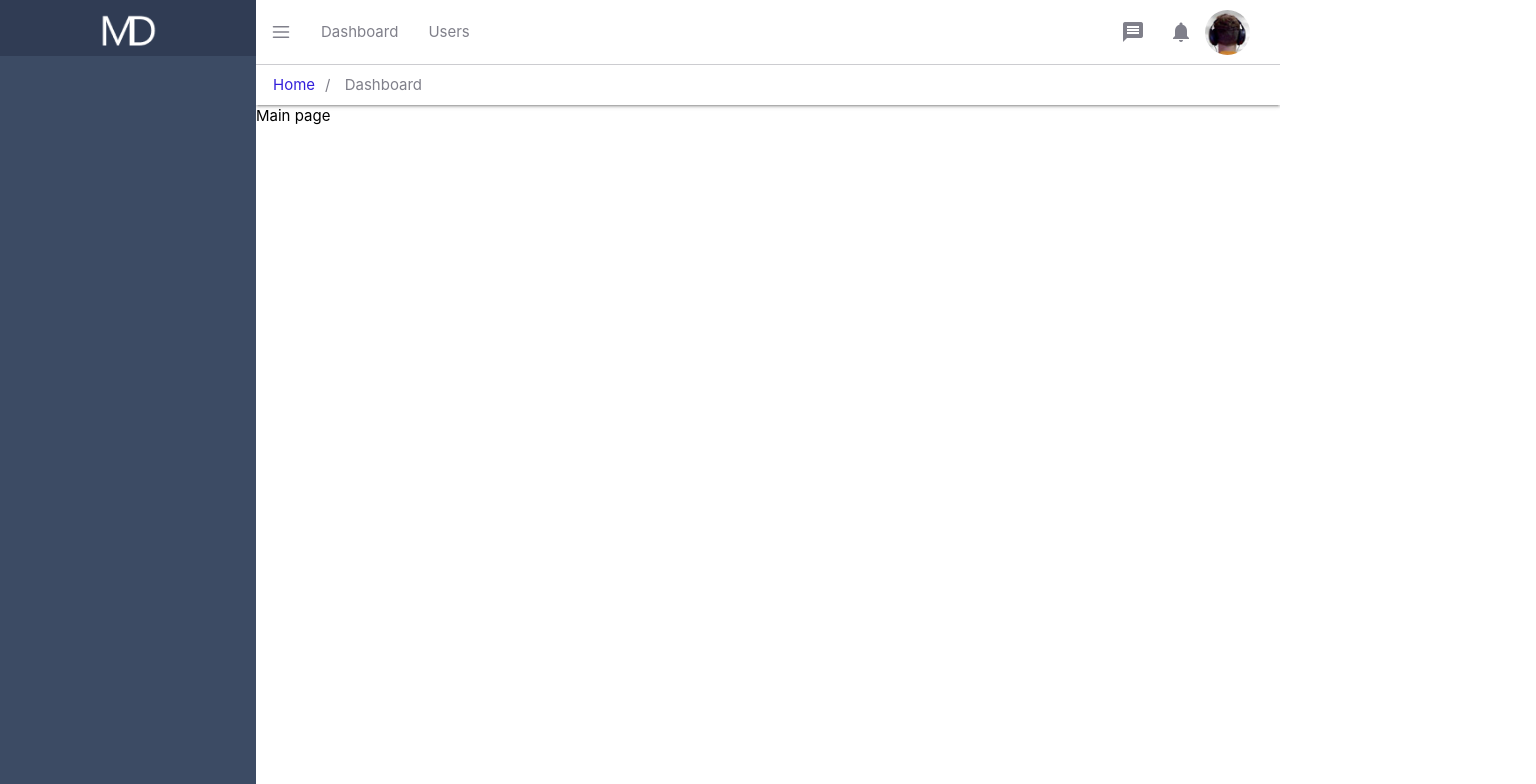
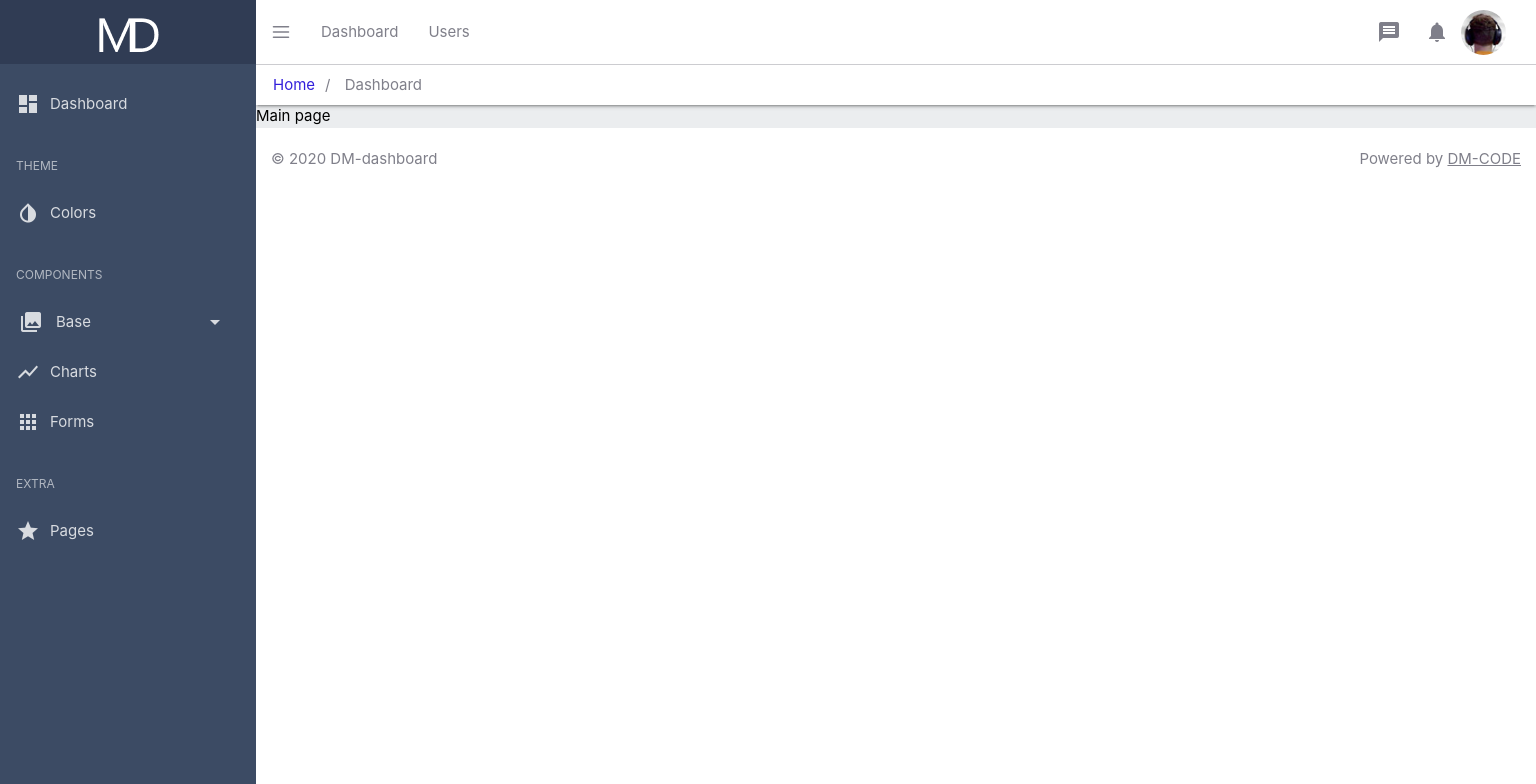
Before and after one commit to lotus34rus/vue-dashboard, a Vue app: page / in a window 1280 px wide. Shown: the top 784 px of the page, 1536 px wide, since content can reach past the window. Built offline with nearby package versions, Linux system fonts and the light colour scheme.

Commit message:
Create sibebar and footer

```diff
--- a/src/App.vue
+++ b/src/App.vue
@@ -1,5 +1,5 @@
 <template>
-  <div id="app" class="flex">
+  <div id="app" class="">
     <Sidebar
      :menuIsOpen = menuIsOpen
     />
@@ -8,13 +8,17 @@
       @click-on-menu-btn = "toggleMenu"
       />
       <router-view />
+      <Footer />
     </div>
+
   </div>
 </template>
 
 <script>
 import Header from "@/components/layout/Header";
 import Sidebar from "@/components/layout/Sidebar";
+import Footer from "@/components/layout/Footer";
+
 
 
 export default {
@@ -24,7 +28,7 @@ export default {
     }
   },
   components: {
-    Header, Sidebar
+    Header, Sidebar, Footer
   },
 
   methods: {
@@ -48,6 +52,7 @@ body {
 }
 .page-content{
   width: 100%;
+  background-color: #ebedef;
   &.menuIsOpen{
     margin-left: 256px;
   }
--- /dev/null
+++ b/src/components/layout/Footer.vue
@@ -0,0 +1,23 @@
+<template>
+  <footer class="page-footer footer-copyright white">
+      © 2020 DM-dashboard
+      <span class="right">Powered by <a href="dm-code.ru">DM-CODE</a></span>
+
+  </footer>
+</template>
+
+
+
+
+
+<style lang="scss" scoped>
+footer {
+  color: rgba(0, 0, 21, 0.5);
+  padding-left: 15px;
+  padding-right: 15px;
+  a {
+    color: rgba(0, 0, 21, 0.5);
+    text-decoration: underline;
+  }
+}
+</style>
--- a/src/components/layout/Sidebar.vue
+++ b/src/components/layout/Sidebar.vue
@@ -1,8 +1,77 @@
 <template>
   <div class="sidebar" :class="{active: menuIsOpen}">
-        <router-link to='/' class="sidebar__logo">
-          <img src="img/logo.png" alt="">
+    <router-link to="/" class="sidebar__logo">
+      <img src="img/logo.png" alt />
+    </router-link>
+    <ul>
+      <li>
+        <router-link to="/">
+          <i class="material-icons">dashboard</i>Dashboard
         </router-link>
+      </li>
+    </ul>
+
+    <ul>
+      <li>
+        <div class="subheader">THEME</div>
+      </li>
+      <li class="waves-effect waves-default">
+        <router-link to="/colors">
+          <i class="material-icons">invert_colors</i>Colors
+        </router-link>
+      </li>
+    </ul>
+
+    <ul>
+      <li>
+        <div class="subheader">COMPONENTS</div>
+      </li>
+      <li class="has-submenu">
+        <ul class="collapsible collapsible-accordion">
+          <li class="waves-effect waves-default">
+            <a class="collapsible-header" tabindex="0">
+              <span>
+                <i class="material-icons">collections</i>Base
+              </span>
+              <i class="material-icons drop-icon">arrow_drop_down</i>
+            </a>
+            <div class="collapsible-body">
+              <ul>
+                <li>
+                  <router-link to="/breadcrumbs">Breadcrumbs</router-link>
+                </li>
+                <li>
+                  <router-link to="/collapses">Collapses</router-link>
+                </li>
+              </ul>
+            </div>
+          </li>
+        </ul>
+      </li>
+
+      <li class="waves-effect waves-default">
+        <router-link to="/charts">
+          <i class="material-icons">show_chart</i>Charts
+        </router-link>
+      </li>
+
+      <li class="waves-effect waves-default">
+        <router-link to="/forms">
+          <i class="material-icons">apps</i>Forms
+        </router-link>
+      </li>
+    </ul>
+
+    <ul>
+      <li>
+        <div class="subheader">EXTRA</div>
+      </li>
+      <li class="waves-effect waves-default">
+        <router-link to="/pages">
+          <i class="material-icons">star</i>Pages
+        </router-link>
+      </li>
+    </ul>
   </div>
 </template>
 
@@ -12,6 +81,14 @@ export default {
 
   data() {
     return {};
+  },
+
+  mounted() {
+    var elems = document.querySelectorAll(".collapsible");
+    var instances = M.Collapsible.init(elems, {
+      inDuration: 0,
+      outDuration: 0,
+    });
   },
 };
 </script>
@@ -30,14 +107,72 @@ export default {
     margin-left: 0;
   }
 
-  &__logo{
+  &__logo {
     display: block;
     text-align: center;
-    height: 56px;
+    height: 63.99px;
     width: 100%;
-    background: rgba(0,0,21,.2);
-    img{
+    background: rgba(0, 0, 21, 0.2);
+    img {
       height: 100%;
+    }
+  }
+  ul {
+    li {
+      padding: 13px 16px;
+      width: 100%;
+      a {
+        display: flex;
+        color: hsla(0, 0%, 100%, 0.8);
+        align-items: center;
+        &:hover {
+          color: hsla(0, 0%, 100%, 1);
+        }
+        i {
+          margin-right: 10px;
+        }
+      }
+    }
+    li.has-submenu {
+      padding-top: 0;
+      padding-bottom: 0;
+    }
+    .subheader {
+      color: hsla(0, 0%, 100%, 0.6);
+      font-size: 80%;
+    }
+  }
+  .collapsible {
+    margin: 0;
+    border: 0;
+    box-shadow: none;
+    .active {
+      .drop-icon {
+        transform: rotate(180deg);
+      }
+    }
+    & > li {
+      padding: 0;
+    }
+    .collapsible-header {
+      display: flex;
+      justify-content: space-between;
+      span {
+        display: flex;
+        align-items: center;
+      }
+    }
+    .collapsible-header,
+    .collapsible-body {
+      background: none;
+      border: 0;
+      padding: 0;
+      padding: 13px 0px;
+    }
+    .collapsible-body {
+      li {
+        padding-left: 40px;
+      }
     }
   }
 }
--- a/src/router/index.js
+++ b/src/router/index.js
@@ -1,6 +1,5 @@
 import Vue from 'vue'
 import VueRouter from 'vue-router'
-import Home from '../views/Home.vue'
 
 Vue.use(VueRouter)
 
@@ -8,14 +7,11 @@ Vue.use(VueRouter)
   {
     path: '/',
     name: 'Home',
-    component: Home
+    component: () => import(/* webpackChunkName: "about" */ '../views/Home.vue')
   },
   {
     path: '/about',
     name: 'About',
-    // route level code-splitting
-    // this generates a separate chunk (about.[hash].js) for this route
-    // which is lazy-loaded when the route is visited.
     component: () => import(/* webpackChunkName: "about" */ '../views/About.vue')
   }
 ]
```
